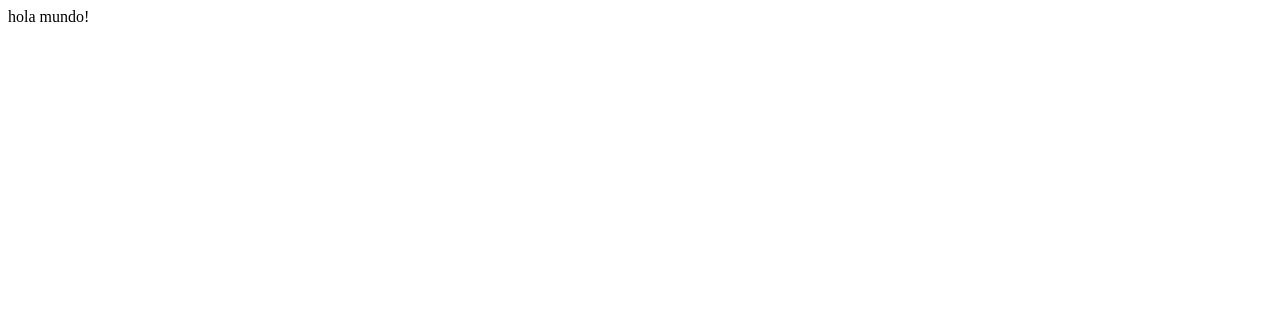
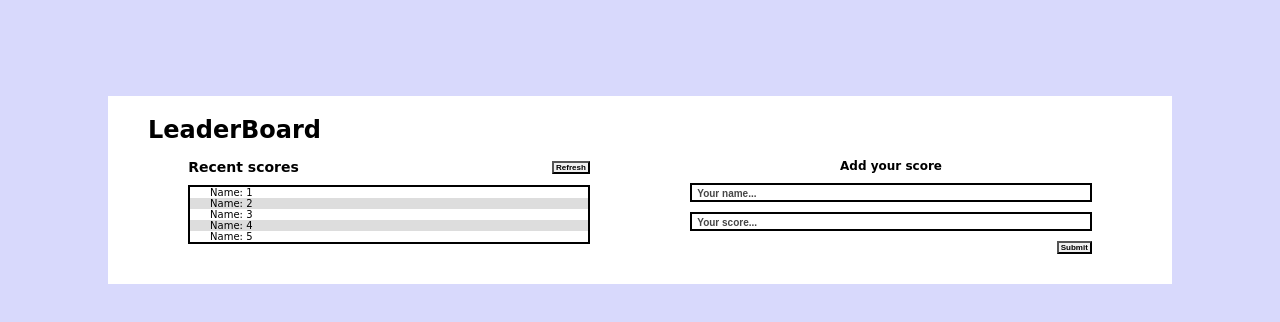
Before and after one commit to ErikStoupignan/Leaderboard, a website built with webpack: page src/index.html in a window 1280 px wide. Built offline with nearby package versions, Linux system fonts and the light colour scheme.

Commit message:
Add style and structure in html file

```diff
--- a/src/index.html
+++ b/src/index.html
@@ -4,15 +4,46 @@
 
     <meta charset="UTF-8">
     <meta name="viewport" content="width=device-width, initial-scale=1.0">
-    <title>Template</title>
+    <title>LeaderBoard</title>
 
     <!-- Link to FontAwesome page -->
     <link rel="stylesheet" href="https://use.fontawesome.com/releases/v5.8.2/css/all.css"
     integrity="sha384-oS3vJWv+0UjzBfQzYUhtDYW+Pj2yciDJxpsK1OYPAYjqT085Qq/1cq5FLXAZQ7Ay"
     crossorigin="anonymous"/>
 
+    <!-- Font family Lato -->
+    <link rel="preconnect" href="https://fonts.googleapis.com">
+    <link rel="preconnect" href="https://fonts.gstatic.com" crossorigin>
+    <link href="https://fonts.googleapis.com/css2?family=Lato:wght@300;400&display=swap" rel="stylesheet">
+
 </head>
 <body>
-    hola mundo!
+
+    <section class="section-container">
+        <h1 class="title-leaderBoard">LeaderBoard</h1>
+        <div>
+            <div class="tables-container">
+                <!-- container 1 for Recent scores -->
+                <div class="tb-recentScores">
+                    <div class="tableLcont-title-botton"><h2 class="title-recentScores">Recent scores</h2><button class="button-recentScores">Refresh</button></div>
+                    <ul id="scoreTable" class="ul-score">
+                        <li>Name: 1</li>
+                        <li>Name: 2</li>
+                        <li>Name: 3</li>
+                        <li>Name: 4</li>
+                        <li>Name: 5</li>
+                    </ul>
+                </div>
+
+                <!-- container 2 for Add your score -->
+                <div class="tb-addYourScores">
+                    <h2 class="title-addYourScores">Add your score</h2>
+                    <input class="input-name" placeholder="Your name..." type="text">
+                    <input class="input-score" placeholder="Your score..." type="text">
+                    <button class="button-addYourScores" type="submit">Submit</button>
+                </div>
+            </div>
+        </div>
+    </section>
 </body>
 </html>
--- a/src/index.js
+++ b/src/index.js
@@ -1 +1,4 @@
 import './style.css';
+
+const test = 0;
+console.log(test);
--- a/src/style.css
+++ b/src/style.css
@@ -1,2 +1,121 @@
 
 /* stylelint-disable */
+* {
+  padding: 0;
+  margin: 0;
+}
+
+input {
+  border: 2px solid #000;
+}
+
+button:hover {
+  cursor: pointer;
+  transform: scale(0.9);
+}
+
+body {
+  width: 100%;
+  box-sizing: border-box;
+  font-family: 'Comic Neue', cursive;
+  background-color: rgba(5, 9, 236, 0.151);
+}
+
+/* Main section */
+.section-container {
+  background-color: white;
+  width: 80vw;
+  margin: 12vh auto;
+  padding: 0 20px 20px 20px;
+  display: flex;
+  flex-direction: column;
+}
+
+.title-leaderBoard {
+  display: flex;
+  width: fit-content;
+  margin: 20px 20px 5px 20px;
+}
+
+/* tables container */
+.tables-container {
+  display: flex;
+  justify-content: space-around;
+  margin: 10px;
+}
+
+/* table left */
+.tb-recentScores {
+  display: flex;
+  flex-direction: column;
+  width: 40%;
+}
+
+.tableLcont-title-botton {
+  display: flex;
+  flex-direction: row;
+  justify-content: space-between;
+  align-items: center;
+  margin-bottom: 10px;
+}
+
+.title-recentScores {
+  font-size: 14px;
+}
+
+.button-recentScores {
+  font-size: 8px;
+  font-weight: 700;
+  border-radius: 0;
+  padding: 0 2px 0 2px;
+  margin: 0;
+}
+
+.ul-score {
+  list-style: none;
+  border: 2px solid #000;
+}
+
+.ul-score li{
+  font-size: 10px;
+  padding-left: 5%;
+}
+
+.ul-score li:nth-child(even){
+  background-color: rgb(221, 221, 221);
+}
+
+/* table right */
+.tb-addYourScores {
+  display: flex;
+  flex-direction: column;
+  width: 40%;
+}
+
+.title-addYourScores {
+  font-size: 12px;
+  display: flex;
+  justify-content: center;
+}
+
+.input-name {
+  margin: 10px 0;
+}
+
+input::placeholder {
+  font-size: 10px;
+  font-weight: bold;
+  color: rgba(0, 0, 0, 0.726);
+  padding-left: 5px;
+}
+
+.button-addYourScores {
+  font-size: 8px;
+  font-weight: 700;
+  border-radius: 0;
+  padding: 0 2px 0 2px;
+  margin: 10px 0 0 auto;
+  width: fit-content;
+
+
+}
```
Also changed, not shown: package.json (+10 -2 lines), dist/index.html (added), dist/main.js (added), 1 other file.
